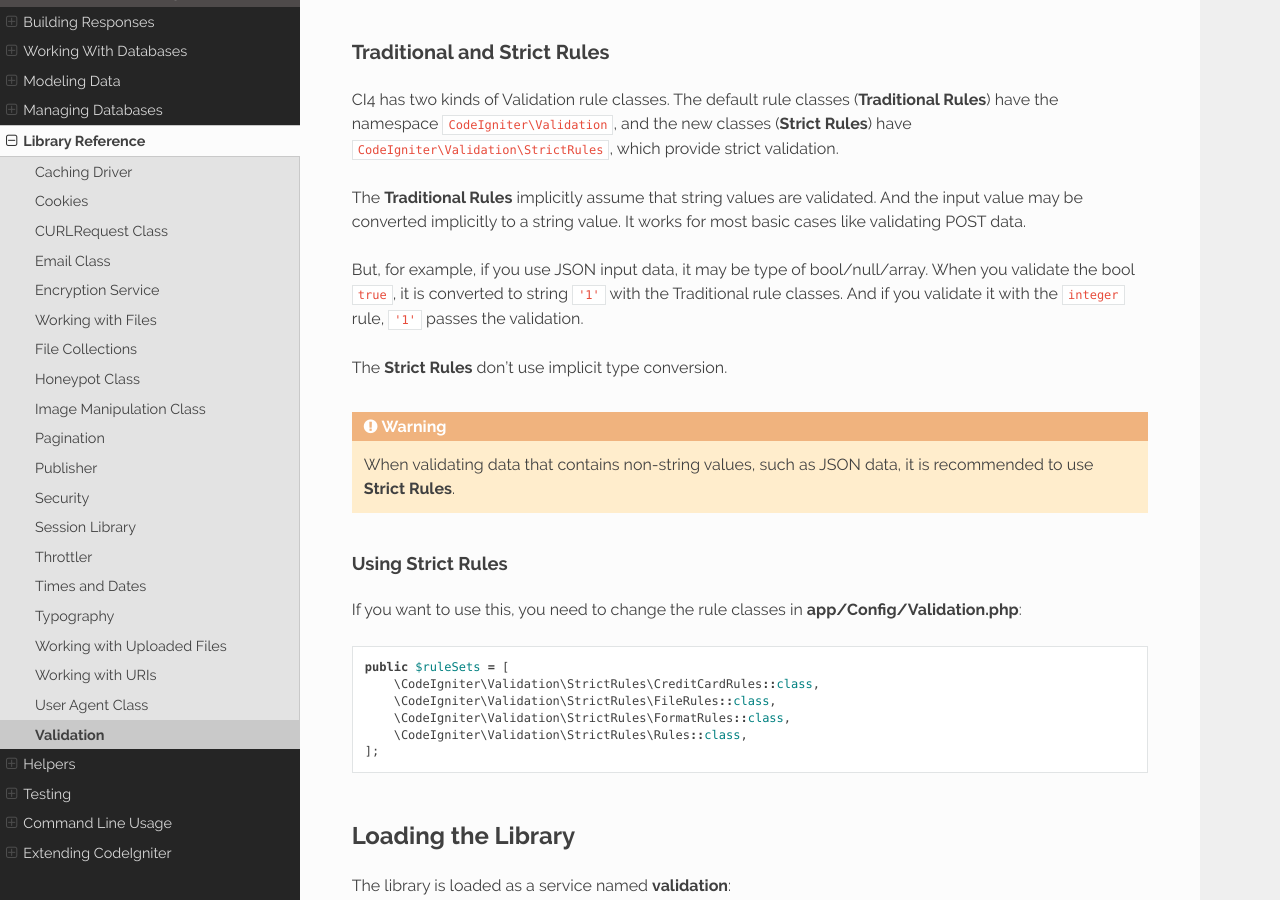
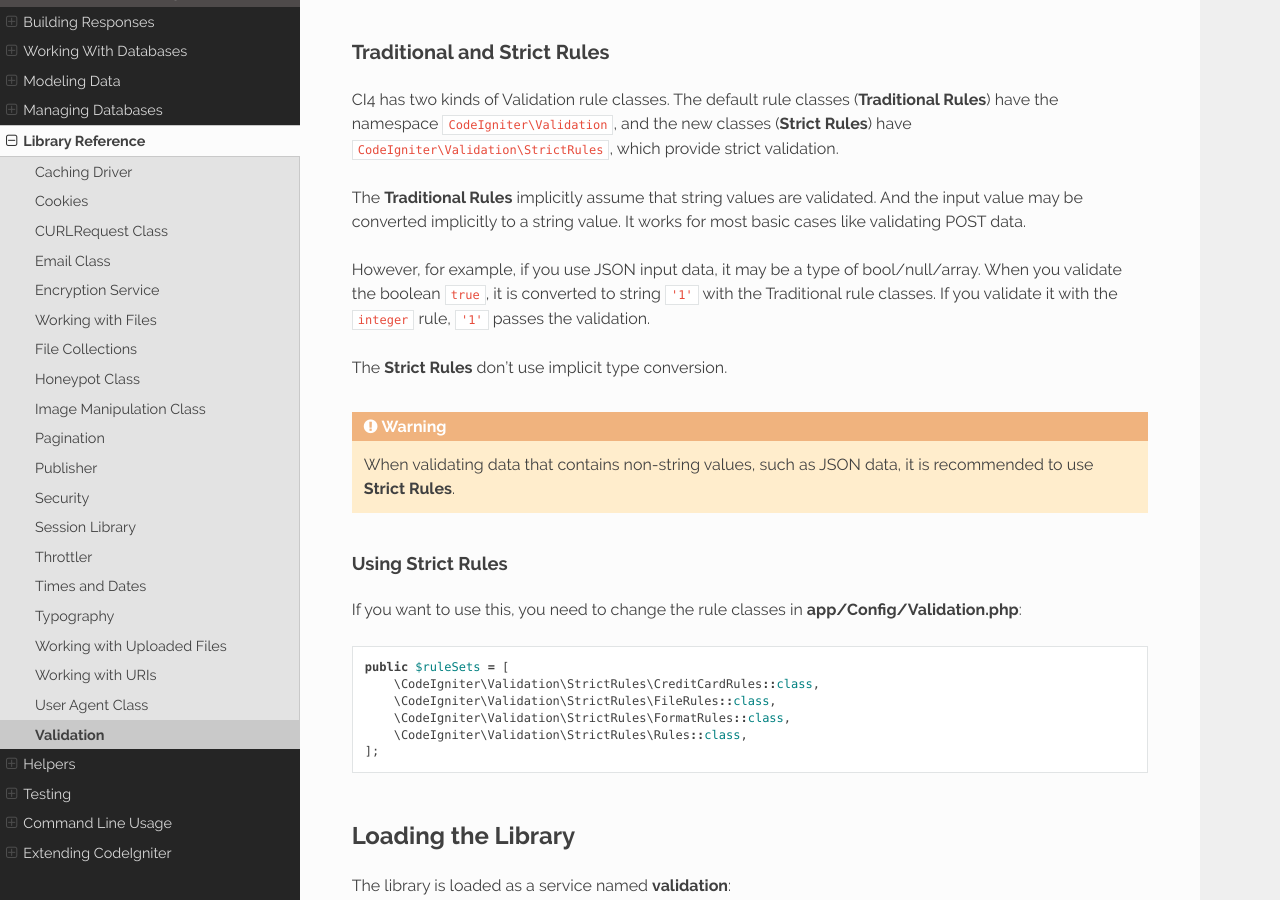
Before and after one commit to NEKOGET/ci4_user_guide_src, a Sphinx documentation site: the page built from source/libraries/validation.rst, in a window 1280 px wide and 900 px high, scrolled down 5085 px. Built offline with Sphinx 7.4.7 and the Read the Docs theme 2.0.0, drawn with Linux system fonts in a browser that asks for light colours.

Commit message:
docs: fix by proofreading
Co-authored-by: John Paul E. Balandan, CPA <51850998+paulbalandan@users.noreply.github.com>

```diff
--- a/source/libraries/validation.rst
+++ b/source/libraries/validation.rst
@@ -217,9 +217,9 @@ The **Traditional Rules** implicitly assume that string values are validated.
 And the input value may be converted implicitly to a string value.
 It works for most basic cases like validating POST data.
 
-But, for example, if you use JSON input data, it may be type of bool/null/array.
-When you validate the bool ``true``, it is converted to string ``'1'`` with the Traditional rule classes.
-And if you validate it with the ``integer`` rule, ``'1'`` passes the validation.
+However, for example, if you use JSON input data, it may be a type of bool/null/array.
+When you validate the boolean ``true``, it is converted to string ``'1'`` with the Traditional rule classes.
+If you validate it with the ``integer`` rule, ``'1'`` passes the validation.
 
 The **Strict Rules** don't use implicit type conversion.
 
```
